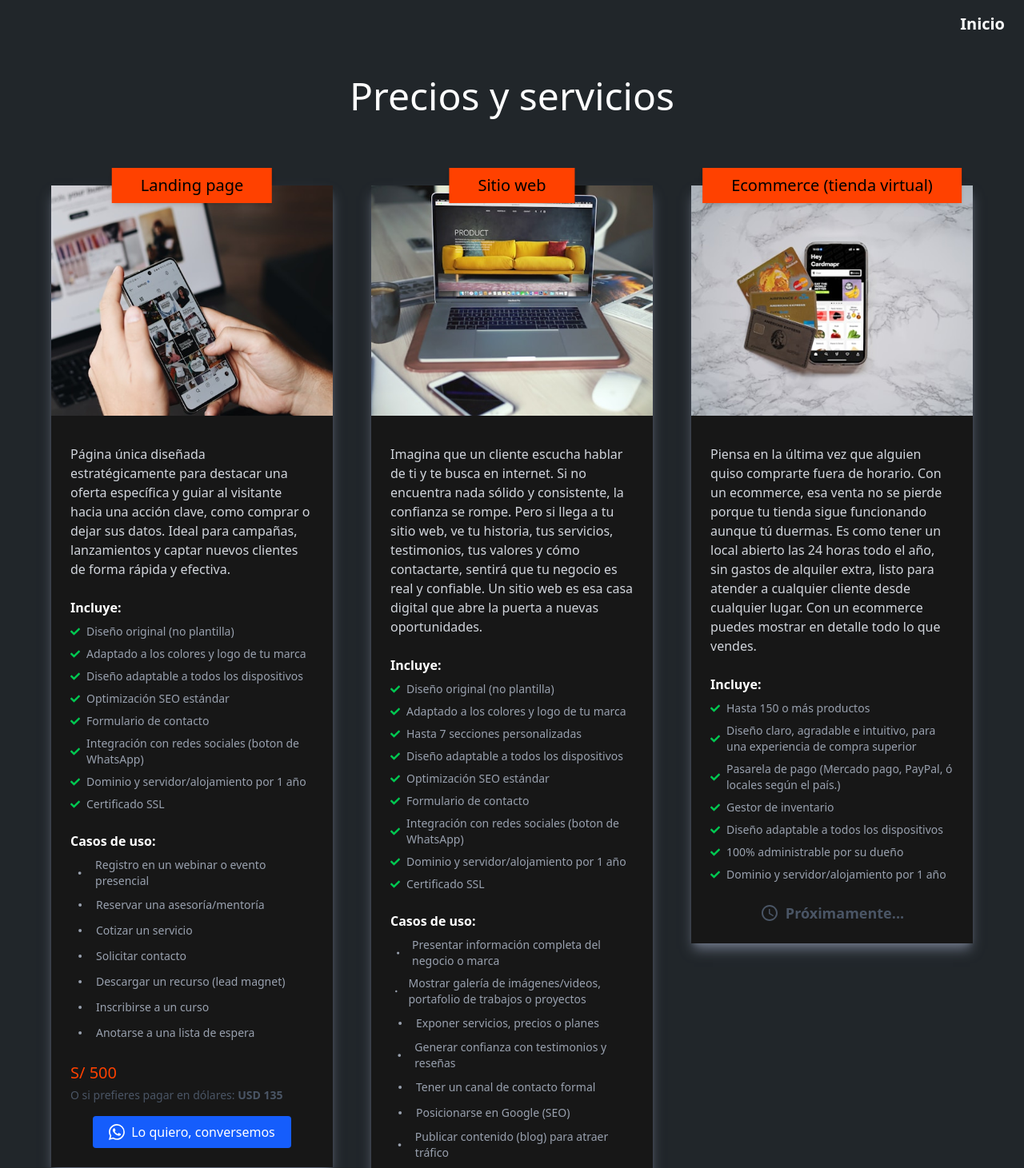
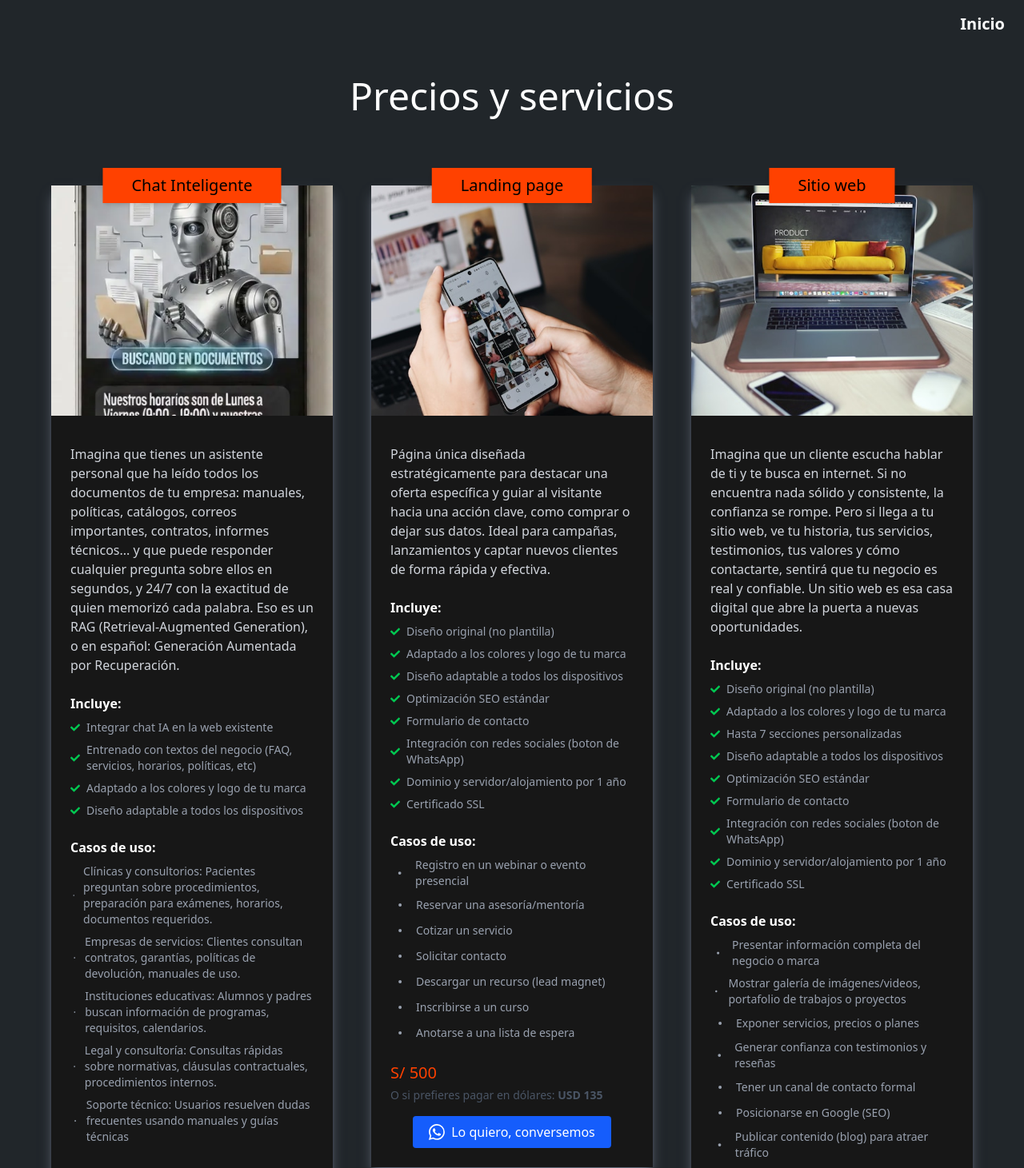
Before and after one commit to Abrahanpiloto/new-portfolio, a React (Vite) app: page /servicios in a window 1280 px wide. Shown: the top 1461 px of the page at 80% size. Built offline with nearby package versions, Linux system fonts and the light colour scheme; a web font is replaced by a local one.

Commit message:
style:uso del welcome-motion antiguo

```diff
--- a/src/components/Services.jsx
+++ b/src/components/Services.jsx
@@ -4,6 +4,29 @@ import CardPrice from "./CardPrice";
 
 const Services = () => {
   const services = [
+    {
+      title: "",
+      description:
+        "Imagina que tienes un asistente personal que ha leído todos los documentos de tu empresa: manuales, políticas, catálogos, correos importantes, contratos, informes técnicos... y que puede responder cualquier pregunta sobre ellos en segundos, y 24/7 con la exactitud de quien memorizó cada palabra. Eso es un RAG (Retrieval-Augmented Generation), o en español: Generación Aumentada por Recuperación.",
+      included: [
+        "Integrar chat IA en la web existente",
+        "Entrenado con textos del negocio (FAQ, servicios, horarios, políticas, etc)",
+        "Adaptado a los colores y logo de tu marca",
+        "Diseño adaptable a todos los dispositivos",
+      ],
+      useCases: [
+        "Clínicas y consultorios: Pacientes preguntan sobre procedimientos, preparación para exámenes, horarios, documentos requeridos.",
+        "Empresas de servicios: Clientes consultan contratos, garantías, políticas de devolución, manuales de uso.",
+        "Instituciones educativas: Alumnos y padres buscan información de programas, requisitos, calendarios.",
+        "Legal y consultoría: Consultas rápidas sobre normativas, cláusulas contractuales, procedimientos internos.",
+        "Soporte técnico: Usuarios resuelven dudas frecuentes usando manuales y guías técnicas",
+      ],
+      price: "0",
+      priceUsd: "1",
+      image: "/rag-phone.webp",
+      label: "Chat Inteligente",
+      link: "https://wa.me/51916058633?text=Hola%20Abrahan,%20quiero%20impulsar%20mi%20negocio%20",
+    },
     {
       title: "",
       description:
--- a/src/components/Welcome.jsx
+++ b/src/components/Welcome.jsx
@@ -10,12 +10,6 @@ const HoverImageLinks = () => {
       <div className="flex justify-end">{/* <Switch /> */}</div>
 
       <div className="mx-auto max-w-5xl">
-        <Link
-          heading="Abrahan"
-          subheading="Acerca de mí"
-          imgSrc="/yo.jpg"
-          href="/sobre-mi"
-        />
         <Link
           heading="Servicios"
           subheading="Lo que hago y precios"
@@ -40,6 +34,12 @@ const HoverImageLinks = () => {
           subheading="¿Te gustaría trabajar conmigo?"
           imgSrc="/contactame.png"
           href="/contacto"
+        />
+        <Link
+          heading="Abrahan"
+          subheading="Acerca de mí"
+          imgSrc="/yo.jpg"
+          href="/sobre-mi"
         />
       </div>
     </section>
--- a/src/pages/Home.jsx
+++ b/src/pages/Home.jsx
@@ -1,12 +1,12 @@
 import React from "react";
-import Welcome from "../components/WelcomeTest";
+import Welcome from "../components/Welcome";
 import ThemeToggle from "../components/ThemeToggle";
 import { Analytics } from "@vercel/analytics/react";
 
 const Home = () => {
   return (
     <div>
-      <ThemeToggle />
+      {/* <ThemeToggle /> */}
       <Welcome />
       <Analytics />
     </div>
```
Also changed, not shown: public/rag-phone.webp (added), public/rag.png (added).
